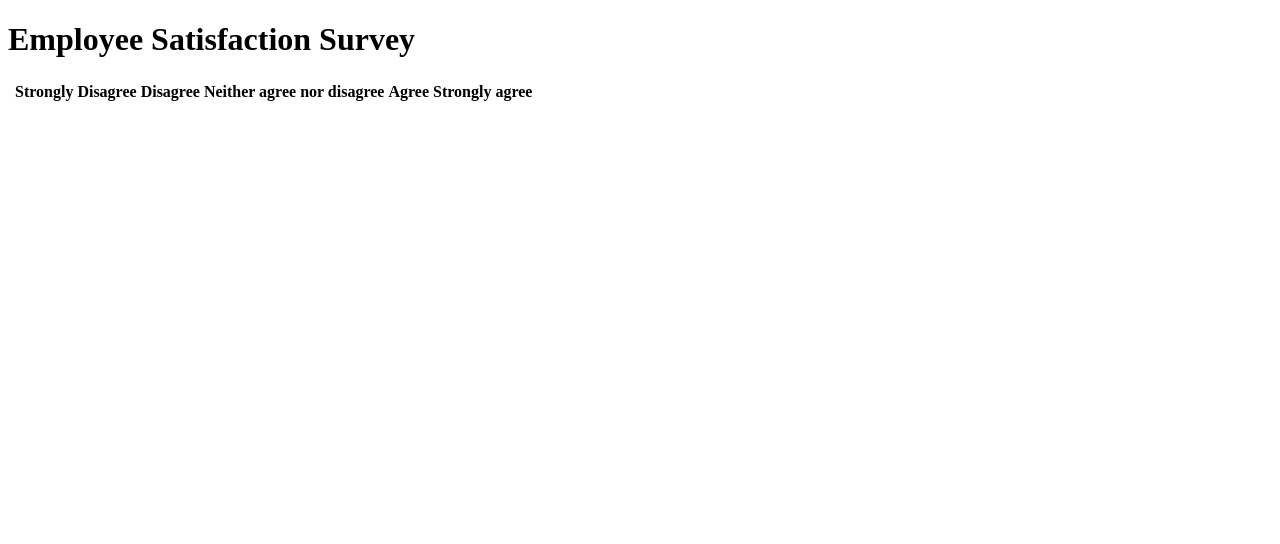
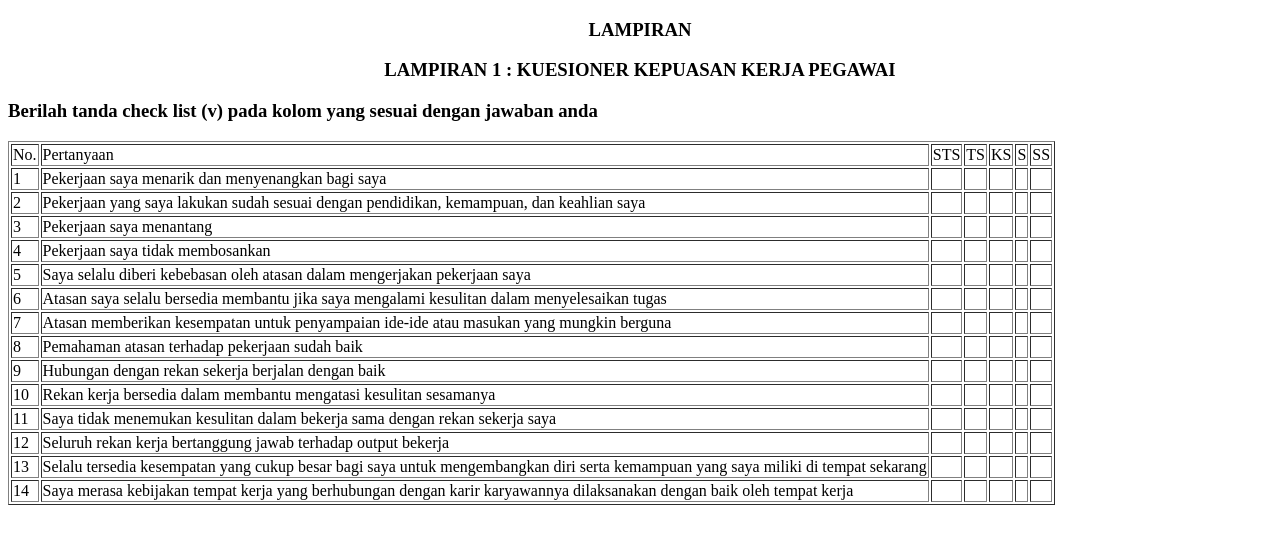
Before and after one commit to nuranitamrdn/employee-survey, a plain HTML site: page index.html in a window 1280 px wide. Drawn offline with Linux system fonts and the light colour scheme.

Commit message:
update file

```diff
--- a/index.html
+++ b/index.html
@@ -8,26 +8,145 @@
     </head>
     <body>
         <div id ="content">
-            <h1>Employee Satisfaction Survey</h1>
-        <table>
-            <thead>
+            <center><h3>LAMPIRAN</h3></center>
+            <center><h3>LAMPIRAN 1 : KUESIONER KEPUASAN KERJA PEGAWAI</h3></center>
+            <h3>Berilah tanda check list (v) pada kolom yang sesuai dengan jawaban anda</h3>
+            <table border="1">
                 <tr>
-                    <th> </th>
-                    <th>Strongly Disagree</th>
-                    <th>Disagree</th>
-                    <th>Neither agree nor disagree</th>
-                    <th>Agree</th>
-                    <th>Strongly agree</th>
+                    <td>No.</td>
+                    <td>Pertanyaan</td>
+                    <td>STS</td>
+                    <td>TS</td>
+                    <td>KS</td>
+                    <td>S</td>
+                    <td>SS</td>
                 </tr>
                 <tr>
-
-                </tr>
-            </thead>
-            <tbody>
-                <tr>
+                    <td>1</td>
+                    <td>Pekerjaan saya menarik dan menyenangkan bagi saya</td>
+                    <td></td>
+                    <td></td>
+                    <td></td>
+                    <td></td>
                     <td></td>
                 </tr>
-            </tbody>
-        </table>
+                <tr>
+                    <td>2</td>
+                    <td>Pekerjaan yang saya lakukan sudah sesuai dengan pendidikan, kemampuan, dan keahlian saya</td>
+                    <td></td>
+                    <td></td>
+                    <td></td>
+                    <td></td>
+                    <td></td>
+                </tr>
+                <tr>
+                    <td>3</td>
+                    <td>Pekerjaan saya menantang</td>
+                    <td></td>
+                    <td></td>
+                    <td></td>
+                    <td></td>
+                    <td></td>
+                </tr>
+                <tr>
+                    <td>4</td>
+                    <td>Pekerjaan saya tidak membosankan</td>
+                    <td></td>
+                    <td></td>
+                    <td></td>
+                    <td></td>
+                    <td></td>
+                </tr>
+                <tr>
+                    <td>5</td>
+                    <td>Saya selalu diberi kebebasan oleh atasan dalam mengerjakan pekerjaan saya</td>
+                    <td></td>
+                    <td></td>
+                    <td></td>
+                    <td></td>
+                    <td></td>
+                </tr>
+                <tr>
+                    <td>6</td>
+                    <td>Atasan saya selalu bersedia membantu jika saya mengalami kesulitan dalam menyelesaikan tugas</td>
+                    <td></td>
+                    <td></td>
+                    <td></td>
+                    <td></td>
+                    <td></td>
+                </tr>
+                <tr>
+                    <td>7</td>
+                    <td>Atasan memberikan kesempatan untuk penyampaian ide-ide atau masukan yang mungkin berguna</td>
+                    <td></td>
+                    <td></td>
+                    <td></td>
+                    <td></td>
+                    <td></td>
+                </tr>
+                <tr>
+                    <td>8</td>
+                    <td>Pemahaman atasan terhadap pekerjaan sudah baik</td>
+                    <td></td>
+                    <td></td>
+                    <td></td>
+                    <td></td>
+                    <td></td>
+                </tr>
+                <tr>
+                    <td>9</td>
+                    <td>Hubungan dengan rekan sekerja berjalan dengan baik</td>
+                    <td></td>
+                    <td></td>
+                    <td></td>
+                    <td></td>
+                    <td></td>
+                </tr>
+                <tr>
+                    <td>10</td>
+                    <td>Rekan kerja bersedia dalam membantu mengatasi kesulitan sesamanya</td>
+                    <td></td>
+                    <td></td>
+                    <td></td>
+                    <td></td>
+                    <td></td>
+                </tr>
+                <tr>
+                    <td>11</td>
+                    <td>Saya tidak menemukan kesulitan dalam bekerja sama dengan rekan sekerja saya</td>
+                    <td></td>
+                    <td></td>
+                    <td></td>
+                    <td></td>
+                    <td></td>
+                </tr>
+                <tr>
+                    <td>12</td>
+                    <td>Seluruh rekan kerja bertanggung jawab terhadap output bekerja</td>
+                    <td></td>
+                    <td></td>
+                    <td></td>
+                    <td></td>
+                    <td></td>
+                </tr>
+                <tr>
+                    <td>13</td>
+                    <td>Selalu tersedia kesempatan yang cukup besar bagi saya untuk mengembangkan diri serta kemampuan yang saya miliki di tempat sekarang</td>
+                    <td></td>
+                    <td></td>
+                    <td></td>
+                    <td></td>
+                    <td></td>
+                </tr>
+                <tr>
+                    <td>14</td>
+                    <td>Saya merasa kebijakan tempat kerja yang berhubungan dengan karir karyawannya dilaksanakan dengan baik oleh tempat kerja</td>
+                    <td></td>
+                    <td></td>
+                    <td></td>
+                    <td></td>
+                    <td></td>
+                </tr>
+            </table>
     </body>
 </html>
```
